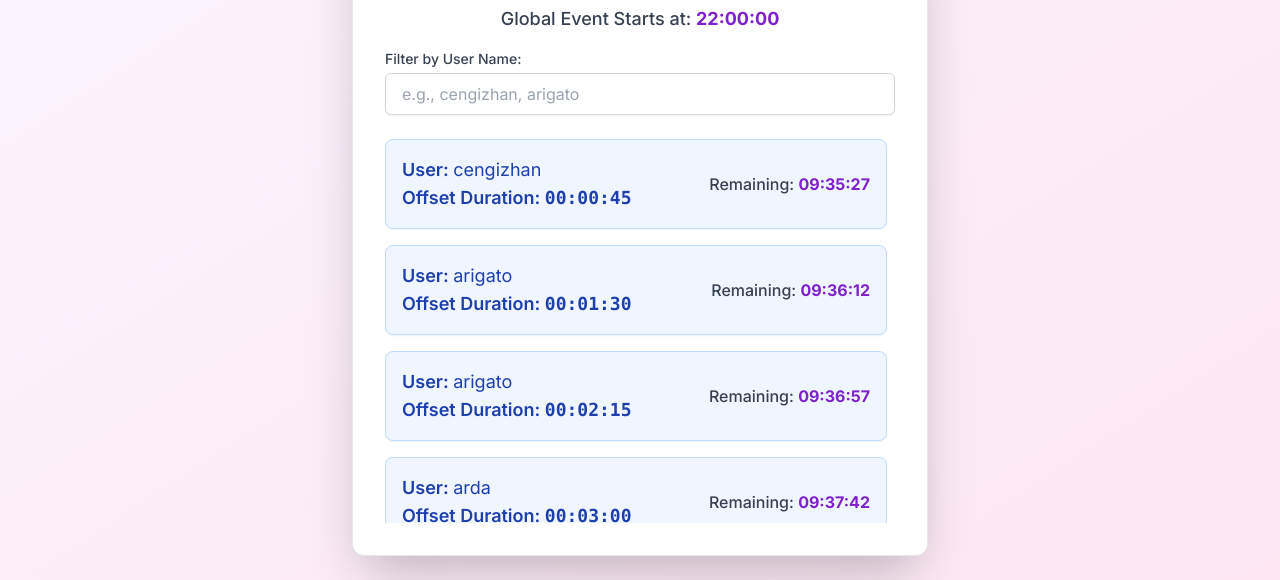
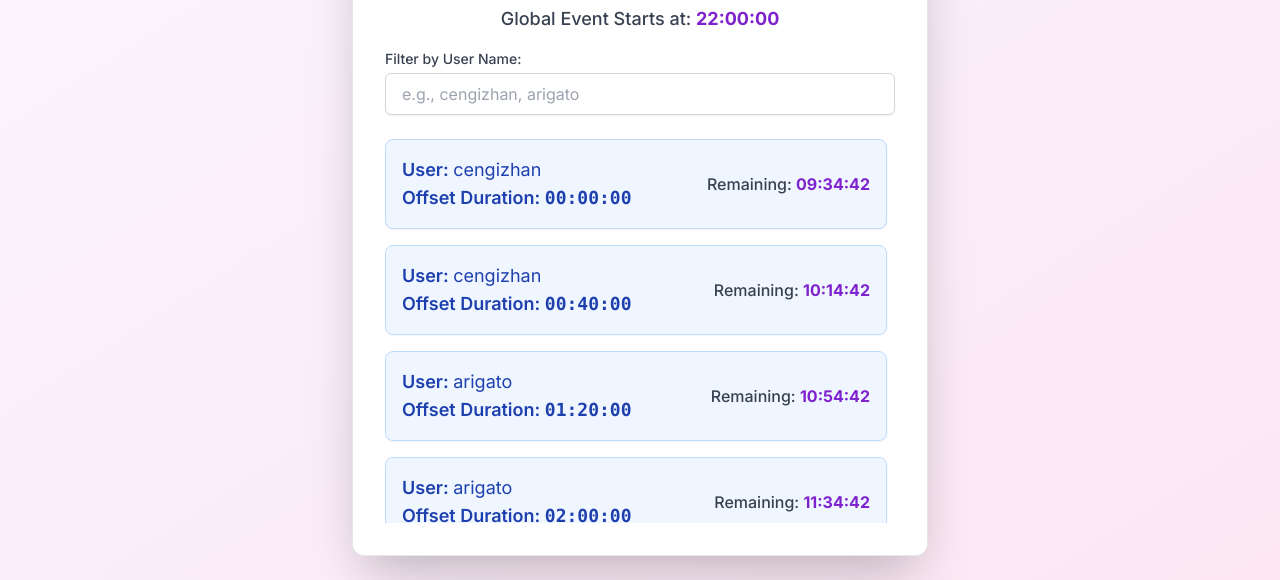
Before and after one commit to slymnGms/slymnGms.github.io, a plain HTML site: page turkiyem-rift.html in a window 1280 px wide. Shown: the part 244-824 px from the top of the page. Drawn offline with nearby package versions, Linux system fonts and the light colour scheme.

Commit message:
Update turkiyem-rift.html

```diff
--- a/turkiyem-rift.html
+++ b/turkiyem-rift.html
@@ -77,61 +77,7 @@
 
         // Simulate loading data from a JSON file
         // startTime now represents a duration offset from GLOBAL_EVENT_START_TIME
-        const scheduleData = [
-            { "id": "sch001", "userName": "cengizhan", "startTime": "00:00:45" }, // 45 seconds after global start
-            { "id": "sch002", "userName": "arigato", "startTime": "00:01:30" },
-            { "id": "sch003", "userName": "arigato", "startTime": "00:02:15" },
-            { "id": "sch004", "userName": "arda", "startTime": "00:03:00" },
-            { "id": "sch005", "userName": "criticalfail", "startTime": "00:03:45" },
-            { "id": "sch006", "userName": "criticalfail", "startTime": "00:04:30" },
-            { "id": "sch007", "userName": "arda", "startTime": "00:05:15" },
-            { "id": "sch008", "userName": "arda", "startTime": "00:06:00" },
-            { "id": "sch009", "userName": "frooth", "startTime": "00:06:45" },
-            { "id": "sch010", "userName": "frooth", "startTime": "00:07:30" },
-            { "id": "sch011", "userName": "cengizhan", "startTime": "00:08:15" },
-            { "id": "sch012", "userName": "cengizhan", "startTime": "00:09:00" },
-            { "id": "sch013", "userName": "arigato", "startTime": "00:09:45" },
-            { "id": "sch014", "userName": "arigato", "startTime": "00:10:30" },
-            { "id": "sch015", "userName": "arigato", "startTime": "00:11:15" },
-            { "id": "sch016", "userName": "criticalfail", "startTime": "00:12:00" },
-            { "id": "sch017", "userName": "criticalfail", "startTime": "00:12:45" },
-            { "id": "sch018", "userName": "arda", "startTime": "00:13:30" },
-            { "id": "sch019", "userName": "arda", "startTime": "00:14:15" },
-            { "id": "sch020", "userName": "frooth", "startTime": "00:15:00" },
-            { "id": "sch021", "userName": "frooth", "startTime": "00:15:45" },
-            { "id": "sch022", "userName": "cengizhan", "startTime": "00:16:30" },
-            { "id": "sch023", "userName": "cengizhan", "startTime": "00:17:15" },
-            { "id": "sch024", "userName": "arigato", "startTime": "00:18:00" },
-            { "id": "sch025", "userName": "arigato", "startTime": "00:18:45" },
-            { "id": "sch026", "userName": "arigato", "startTime": "00:19:30" },
-            { "id": "sch027", "userName": "criticalfail", "startTime": "00:20:15" },
-            { "id": "sch028", "userName": "criticalfail", "startTime": "00:21:00" },
-            { "id": "sch029", "userName": "arda", "startTime": "00:21:45" },
-            { "id": "sch030", "userName": "arda", "startTime": "00:22:30" },
-            { "id": "sch031", "userName": "frooth", "startTime": "00:23:15" },
-            { "id": "sch032", "userName": "frooth", "startTime": "00:24:00" },
-            { "id": "sch033", "userName": "cengizhan", "startTime": "00:24:45" },
-            { "id": "sch034", "userName": "cengizhan", "startTime": "00:25:30" },
-            { "id": "sch035", "userName": "arigato", "startTime": "00:26:15" },
-            { "id": "sch036", "userName": "arigato", "startTime": "00:27:00" },
-            { "id": "sch037", "userName": "arigato", "startTime": "00:27:45" },
-            { "id": "sch038", "userName": "criticalfail", "startTime": "00:28:30" },
-            { "id": "sch039", "userName": "criticalfail", "startTime": "00:29:15" },
-            { "id": "sch040", "userName": "arda", "startTime": "00:30:00" },
-            { "id": "sch041", "userName": "arda", "startTime": "00:30:45" },
-            { "id": "sch042", "userName": "frooth", "startTime": "00:31:30" },
-            { "id": "sch043", "userName": "frooth", "startTime": "00:32:15" },
-            { "id": "sch044", "userName": "cengizhan", "startTime": "00:33:00" },
-            { "id": "sch045", "userName": "cengizhan", "startTime": "00:33:45" },
-            { "id": "sch046", "userName": "arigato", "startTime": "00:34:30" },
-            { "id": "sch047", "userName": "arigato", "startTime": "00:35:15" },
-            { "id": "sch048", "userName": "arigato", "startTime": "00:36:00" },
-            { "id": "sch049", "userName": "criticalfail", "startTime": "00:36:45" },
-            { "id": "sch050", "userName": "criticalfail", "startTime": "00:37:30" },
-            { "id": "sch051", "userName": "frooth", "startTime": "00:38:15" },
-            { "id": "sch052", "userName": "frooth", "startTime": "00:39:00" },
-            { "id": "sch053", "userName": "cengizhan", "startTime": "00:39:45" }
-        ];
+        let scheduleData = [];
 
         const scheduleListDiv = document.getElementById('scheduleList');
         const filterInput = document.getElementById('filterInput');
@@ -147,6 +93,24 @@
             const seconds = String(now.getSeconds()).padStart(2, '0');
             currentTimeDisplay.textContent = `${hours}:${minutes}:${seconds}`;
         }
+
+function loadScheduleData() {
+    fetch('rift-data.json')
+        .then(response => {
+            if (!response.ok) {
+                throw new Error('Failed to load rift-data.json');
+            }
+            return response.json();
+        })
+        .then(data => {
+            scheduleData = data;
+            renderSchedules(scheduleData);
+            updateAllCountdowns();
+        })
+        .catch(error => {
+            scheduleListDiv.innerHTML = `<p class="text-red-600 text-center">Error loading schedule data: ${error.message}</p>`;
+        });
+}
 
         /**
          * Calculates the remaining time until a schedule item's specific start.
@@ -267,7 +231,8 @@
 
         // Initial render when the page loads
         window.onload = function() {
-            renderSchedules(scheduleData);
+            loadScheduleData();
+            setInterval(renderSchedules(scheduleData),1000);
             // Update countdowns and current time every second
             setInterval(updateAllCountdowns, 1000);
             setInterval(updateCurrentTimeDisplay, 1000);
```
